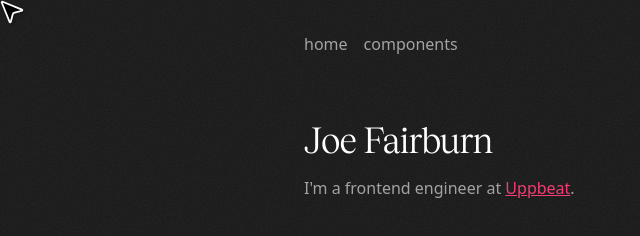
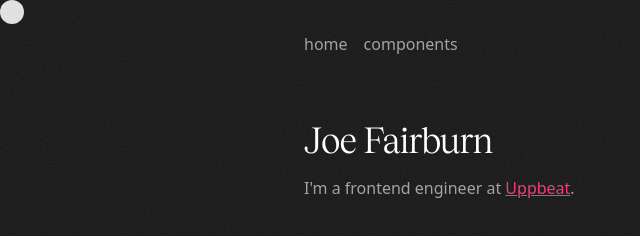
Before and after one commit to joefairburn/joefairburn.com, an Astro site: page / in a window 1280 px wide. Shown: the full height of the page, 0-640 px from the left. Built offline with nearby package versions, Linux system fonts and the light colour scheme; Astro itself is replaced by a stand-in of ours; no server answers.

Commit message:
feat: add dynamic cursor

```diff
--- a/src/components/Cursor/CursorIcon.tsx
+++ b/src/components/Cursor/CursorIcon.tsx
@@ -1,58 +1,31 @@
 import { motion } from 'motion/react'
 import { useEffect, useId, useState, type RefObject } from 'react'
 import { useCursor } from './providers/CursorProvider'
+
+const getVariants = (height: number | undefined) => ({
+  hidden: { opacity: 0, scale: 0 },
+  default: { opacity: 1, scale: 1 },
+  pointer: { opacity: 1, scale: 1.5 },
+  text: { opacity: 1, scale: 1, height: height, width: 4 },
+  grab: { opacity: 1, scale: 1 }
+})
 
 export const CursorIcon = ({
   cursorRef
 }: {
   cursorRef: RefObject<HTMLDivElement>
 }) => {
-  const id = useId()
-  const { isMouseDown, cursorType, isVisible } = useCursor()
+  const { isMouseDown, cursorType, isVisible, targetRef } = useCursor()
+  const targetHeight = targetRef.current?.getBoundingClientRect().height
 
   return (
-    <motion.svg
+    <motion.div
       key='default'
-      initial={{ opacity: 0, scale: 0 }}
-      animate={{ opacity: 1, scale: isMouseDown ? 0.8 : 1 }}
-      exit={{ opacity: 0, scale: 0 }}
-      transition={{ duration: 0.1 }}
-      viewBox='-2 -2 28 28'
-      fill='black'
-      stroke='currentColor'
-      strokeWidth='2'
-      className='absolute inset-0 transform fill-black z-50 '
-      overflow='visible'
-    >
-      <defs>
-        <filter id={id} x='-20%' y='-20%' width='140%' height='140%'>
-          <feDropShadow
-            dx='1'
-            dy='1'
-            stdDeviation='2'
-            floodColor='black'
-            floodOpacity='0.5'
-          />
-        </filter>
-      </defs>
-      {cursorType !== 'pointer' && isVisible && (
-        <path
-          d='M 0.058 0.975 C -0.155 0.483 0.244 -0.057 0.778 0.005 C 0.846 0.012 0.912 0.031 0.976 0.058 L 23.534 9.222 C 24.037 9.426 24.129 10.099 23.7 10.432 C 23.624 10.491 23.538 10.533 23.445 10.557 L 14.811 12.785 C 13.817 13.04 13.042 13.815 12.784 14.808 L 10.557 23.445 C 10.421 23.971 9.768 24.151 9.38 23.77 C 9.312 23.703 9.259 23.622 9.222 23.534 L 0.058 0.975 Z'
-          filter={`url(#${id})`}
-        />
-      )}
-
-      {cursorType === 'pointer' && isVisible && (
-        <>
-          <path d='M 23.995 14.387 C 23.995 19.69 19.794 24 14.502 24' />
-          <path d='M 19.293 10.8 L 19.293 9.6 C 19.293 8.275 18.22 7.2 16.898 7.2 C 15.574 7.2 14.502 8.275 14.502 9.6' />
-          <path d='M 14.502 9.6 L 14.502 8.4 C 14.502 7.075 13.429 6 12.107 6 C 10.783 6 9.711 7.075 9.711 8.4 L 9.711 9.6' />
-          <path
-            filter={`url(#${id})`}
-            d='M 9.677 9 L 9.677 2.4 C 9.677 1.075 8.607 0 7.29 0 C 5.971 0 4.902 1.075 4.902 2.4 L 4.675 14.137 L 3.995 13.488 C 3.426 12.968 2.641 12.755 1.889 12.917 C 0.092 13.303 -0.614 15.502 0.617 16.872 L 4.914 21.192 C 6.693 22.968 8.722 24 12.064 24 L 14.451 24 C 19.725 24 24 19.703 24 14.4 L 24 10.8 C 24 9.943 23.544 9.151 22.807 8.722 C 21.214 7.798 19.226 8.953 19.226 10.8'
-          />
-        </>
-      )}
-    </motion.svg>
+      initial='hidden'
+      variants={getVariants(targetHeight)}
+      animate={cursorType}
+      transition={{ type: 'spring', mass: 0.2, stiffness: 200, damping: 15 }}
+      className='z-50 rounded-full size-6 backdrop-invert'
+    />
   )
 }
--- a/src/components/Cursor/index.tsx
+++ b/src/components/Cursor/index.tsx
@@ -15,7 +15,7 @@ export const Cursor = () => {
         <div
           ref={cursorRef}
           className={clsx(
-            'size-6 fixed top-0 left-0 pointer-events-none z-50 transition-[opacity] duration-200 ease-easy overflow-visible'
+            'size-6 fixed top-0 left-0 pointer-events-none z-50 transition-[opacity] duration-200 ease-easy overflow-visible flex items-center justify-center'
           )}
         >
           <CursorIcon cursorRef={cursorRef} />
--- a/src/components/Cursor/providers/CursorProvider.tsx
+++ b/src/components/Cursor/providers/CursorProvider.tsx
@@ -2,9 +2,11 @@ import {
   createContext,
   type ReactNode,
   type RefObject,
+  useCallback,
   useContext,
   useEffect,
-  useState
+  useState,
+  useRef
 } from 'react'
 
 interface CursorContextType {
@@ -13,6 +15,7 @@ interface CursorContextType {
   isVisible: boolean
   cursorType: string
   isMouseDown: boolean
+  targetRef: RefObject<HTMLElement>
 }
 
 const CursorContext = createContext<CursorContextType | undefined>(undefined)
@@ -31,11 +34,25 @@ export const CursorProvider = ({
   const [isVisible, setIsVisible] = useState(true)
   const [cursorType, setCursorType] = useState<string>('default')
   const [isMouseDown, setIsMouseDown] = useState(false)
+  const targetRef = useRef<HTMLElement | null>(null)
 
-  useEffect(() => {
-    const updatePosition = (e: MouseEvent) => {
+  const updatePosition = useCallback(
+    (e: MouseEvent) => {
+      console.log(targetRef.current)
+      let newPos = {
+        x: `calc(${e.clientX}px - 50%)`,
+        y: `calc(${e.clientY}px - 50%)`
+      }
+      // if (cursorType === 'text') {
+      //   const targetRect = targetRef.current?.getBoundingClientRect()
+      //   if (targetRect) {
+      //     // Not sure if this is worth doing? Doesn't feel quite right.
+      //     newPos.y = `calc(${targetRect.y + targetRect.height / 2}px - 50%)`
+      //   }
+      // }
+
       if (cursorRef.current) {
-        cursorRef.current.style.transform = `translate(${e.clientX}px, ${e.clientY}px)`
+        cursorRef.current.style.transform = `translate(${newPos.x}, ${newPos.y})`
       }
 
       // Prevent the popup from being clipped by the viewport
@@ -64,8 +81,11 @@ export const CursorProvider = ({
 
         popup.style.transform = `translate(${x}px, ${y}px)`
       }
-    }
+    },
+    [cursorRef, popupRef, cursorType, targetRef]
+  )
 
+  useEffect(() => {
     const handleMouseLeave = () => {
       setIsVisible(false)
     }
@@ -86,13 +106,22 @@ export const CursorProvider = ({
       const target = e.target as HTMLElement
       let cursor = 'default'
       if (
-        target.tagName.toLowerCase() === 'button' ||
-        target.tagName.toLowerCase() === 'a' ||
-        target.closest('button') ||
-        target.closest('a')
+        target.matches('button, a, [role="button"]') ||
+        target.closest('button, a, [role="button"]')
       ) {
         cursor = 'pointer'
       }
+
+      if (target.matches('input, textarea')) {
+        cursor = 'text'
+      }
+
+      if (target.matches('p, h1, h2, h3, h4, h5, h6')) {
+        cursor = 'text'
+      }
+
+      targetRef.current = target
+
       setCursorType(cursor)
     }
 
@@ -112,10 +141,17 @@ export const CursorProvider = ({
       document.body.removeEventListener('mouseleave', handleMouseLeave)
       document.body.removeEventListener('mouseenter', handleMouseEnter)
     }
-  }, [])
+  }, [updatePosition])
   return (
     <CursorContext.Provider
-      value={{ cursorRef, popupRef, isVisible, cursorType, isMouseDown }}
+      value={{
+        cursorRef,
+        popupRef,
+        isVisible,
+        cursorType,
+        isMouseDown,
+        targetRef
+      }}
     >
       {children}
     </CursorContext.Provider>
--- a/src/components/Link/index.tsx
+++ b/src/components/Link/index.tsx
@@ -31,7 +31,7 @@ export const Link = ({
     <a
       href={href}
       target={target}
-      className={clsx(className)}
+      className={clsx('inline-block h-full', className)}
       {...props}
       onMouseEnter={() =>
         $cursor.set({
--- a/src/pages/index.astro
+++ b/src/pages/index.astro
@@ -12,8 +12,8 @@ const spotifyData = await getSpotifyData();
 		<section class={"@container w-full"}>
 			<div class=''>
 				<div class="flex flex-col gap-4">
-					<h1 class="font-serif font-light text-4xl tracking-tight">Joe Fairburn</h1>
-					<p class="font-light text-base text-neutral-400">
+					<h1 class="font-serif font-light text-4xl tracking-tight w-fit">Joe Fairburn</h1>
+					<p class="font-light text-base text-neutral-400 w-fit">
 					I'm a frontend engineer at <Link client:visible href="https://uppbeat.io" target="_blank" className='text-uppbeat font-medium underline' image="/images/uppbeat.webp" description="Uppbeat makes content creation more accessible, and aims to provide high-quality content for creators, in a way which works for artists.">Uppbeat</Link>.</p>
 					<p class="font-light text-base text-neutral-400 text-wrap max-w-prose">
 						<!-- I like creating experiences that users love. -->
```
